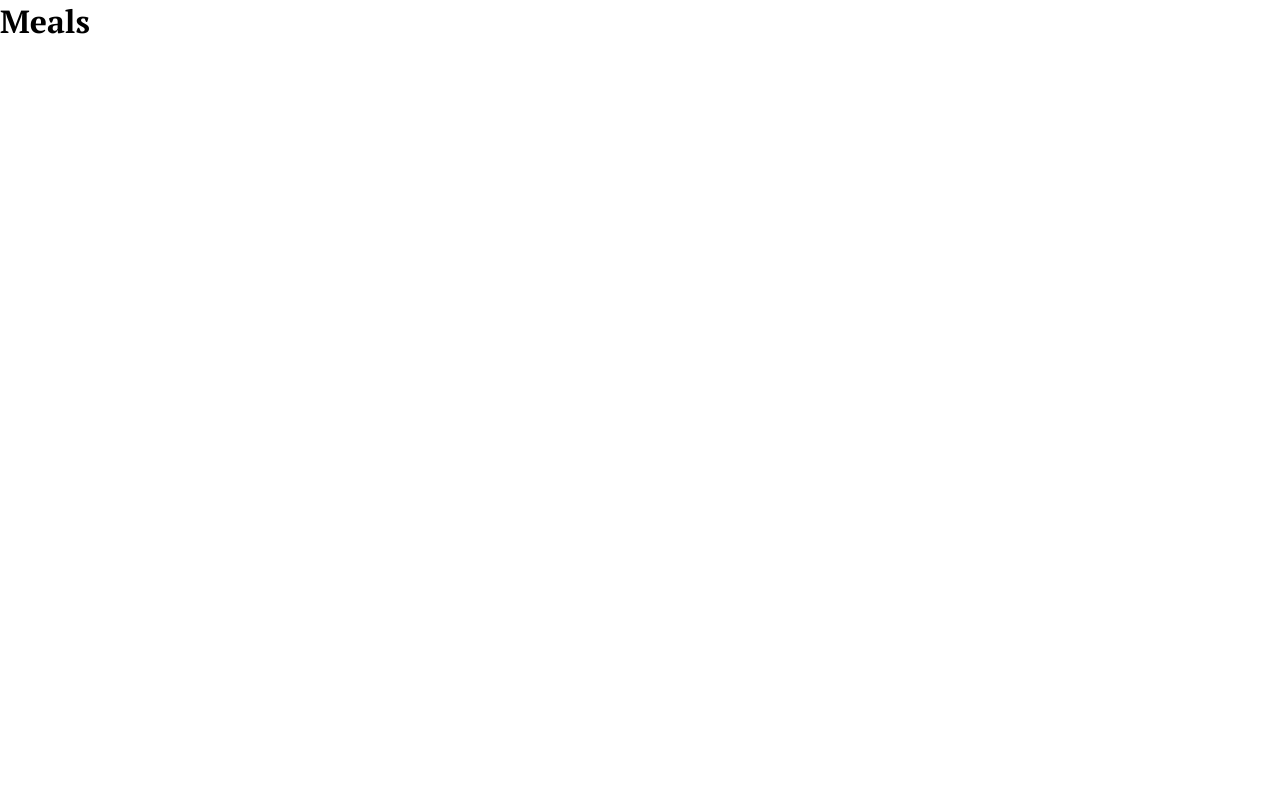
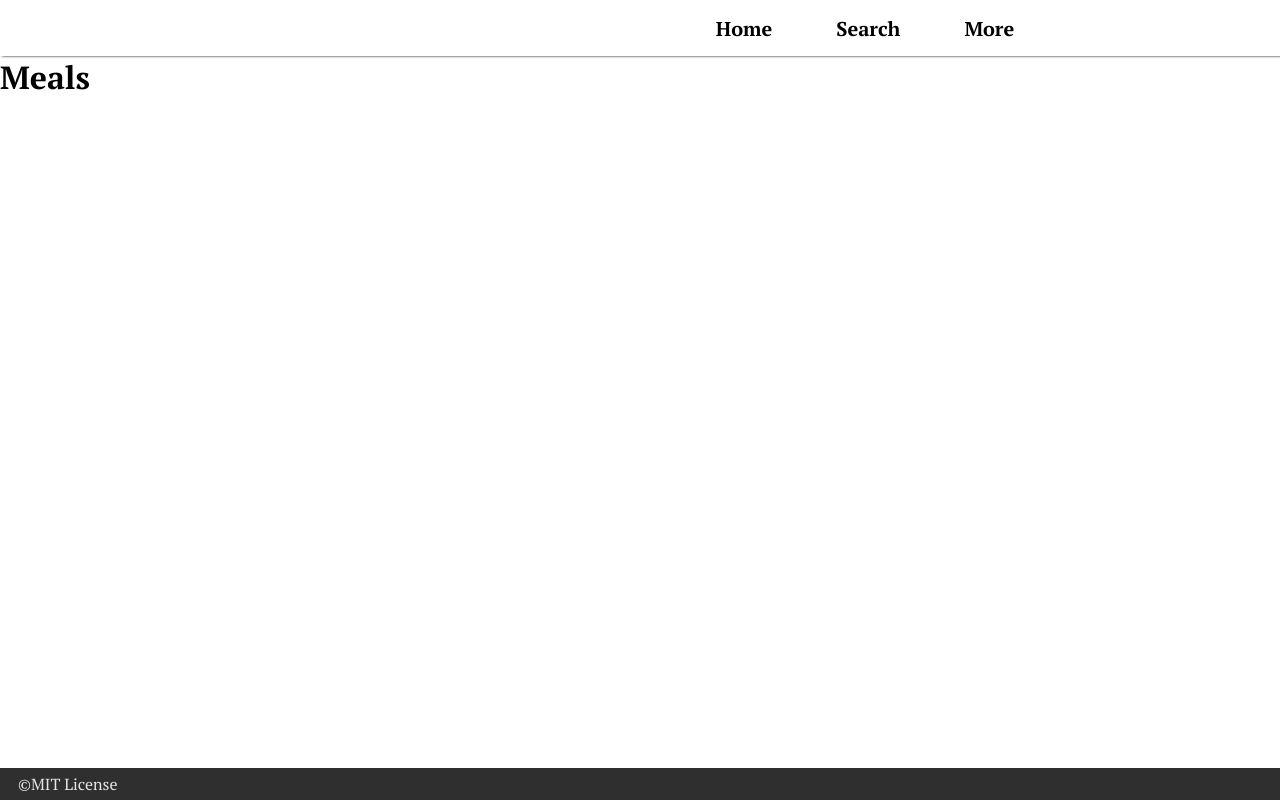
Before and after one commit to UbdaNam/TV-Show, a website built with webpack: page src/index.html in a window 1280 px wide. Built offline with nearby package versions, Linux system fonts and the light colour scheme.

Commit message:
added header and footer

```diff
--- a/src/index.html
+++ b/src/index.html
@@ -7,6 +7,24 @@
   <title>Meals</title>
 </head>
 <body>
-  <h1>Meals</h1>
+  <header>
+    <nav>
+      <ul>
+        <li>Home</li>
+        <li>Search</li>
+        <li>More</li>
+      </ul>
+    </nav>
+  </header>
+
+  <main class="main">
+    <h1>Meals</h1>
+  </main>
+
+  <footer>
+    <div>
+      ©MIT License
+    </div>
+  </footer>
 </body>
 </html>
--- a/src/style.css
+++ b/src/style.css
@@ -6,3 +6,58 @@
   box-sizing: border-box;
   font-family: 'PT Serif', serif;
 }
+
+body {
+  height: 100%;
+}
+
+header {
+  display: flex;
+  justify-content: center;
+  align-items: center;
+  height: 7vh;
+  box-shadow: 2px 0 2.5px;
+}
+
+header nav ul {
+  display: flex;
+  list-style: none;
+  margin-left: 50vh;
+  font-size: 20px;
+  font-weight: 600;
+}
+
+header nav ul li {
+  justify-content: space-between;
+  display: flex;
+  margin-left: 50px;
+  cursor: pointer;
+  padding: 4px 7px;
+  border-radius: 12px;
+  border: none;
+  transition: 0.3s ease-in-out;
+}
+
+header nav ul li:hover {
+  background-color: rgb(254, 49, 49);
+  transition: 0.3s ease-in-out;
+}
+
+.main {
+  height: 89vh;
+}
+
+footer {
+  height: 4vh;
+  background-color: rgba(0, 0, 0, 0.817);
+  margin: 0%;
+  padding: 0;
+  width: 100%;
+  display: flex;
+  align-items: center;
+  color: rgba(255, 255, 255, 0.883);
+}
+
+footer div {
+  margin-left: 18px;
+}
```
Also changed, not shown: 1 other file.
